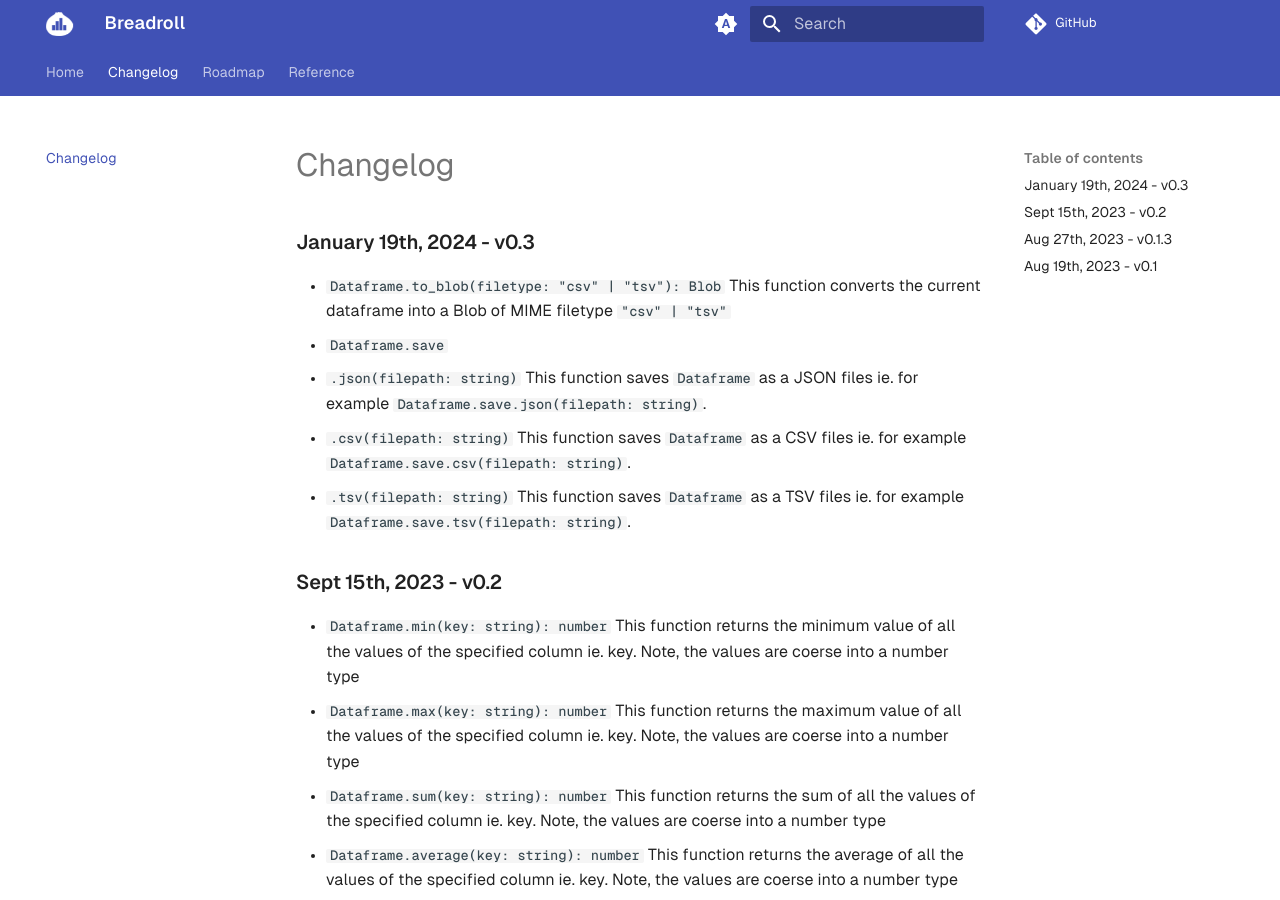
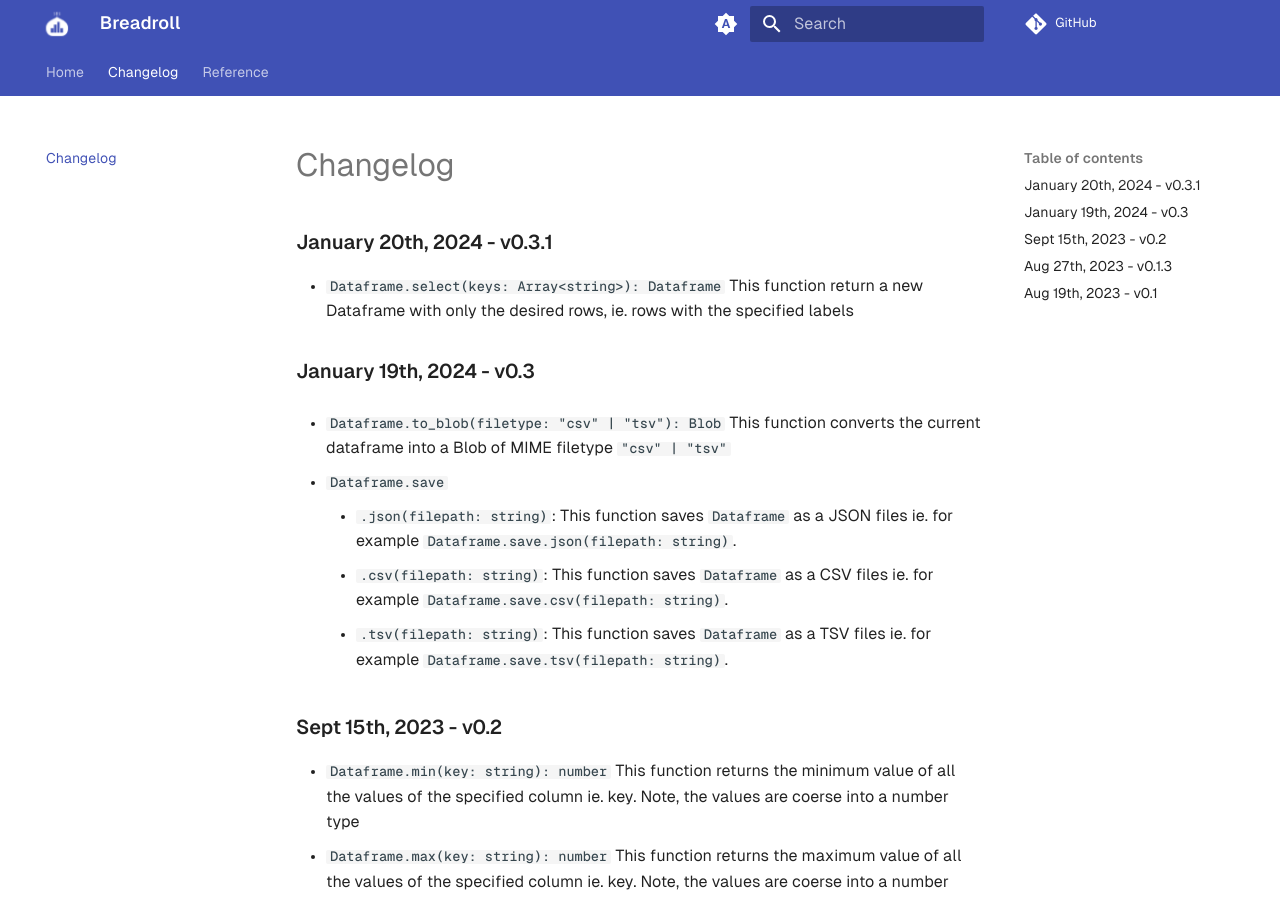
Before and after one commit to devsgnr/breadroll, an MkDocs documentation site: the page built from docs/docs/changelog.md, in a window 1280 px wide and 900 px high. Built offline with MkDocs 1.6.1 and Material for MkDocs 9.7.7, drawn with Linux system fonts in a browser that asks for light colours; comment, search, counter and statistics services are not loaded.

Commit message:
added .select function and modified docs

```diff
--- a/docs/docs/changelog.md
+++ b/docs/docs/changelog.md
@@ -1,15 +1,17 @@
 # Changelog
+
+### **January 20th, 2024 - v0.3.1**
+
+- `Dataframe.select(keys: Array<string>): Dataframe` This function return a new Dataframe with only the desired rows, ie. rows with the specified labels
 
 ### **January 19th, 2024 - v0.3**
 
 - `Dataframe.to_blob(filetype: "csv" | "tsv"): Blob` This function converts the current dataframe into a Blob of MIME filetype `"csv" | "tsv"`
+
 - `Dataframe.save`
-  - `.json(filepath: string)`
-    This function saves `Dataframe` as a JSON files ie. for example `Dataframe.save.json(filepath: string)`.
-  - `.csv(filepath: string)`
-    This function saves `Dataframe` as a CSV files ie. for example `Dataframe.save.csv(filepath: string)`.
-  - `.tsv(filepath: string)`
-    This function saves `Dataframe` as a TSV files ie. for example `Dataframe.save.tsv(filepath: string)`.
+    - `.json(filepath: string)`: This function saves `Dataframe` as a JSON files ie. for example `Dataframe.save.json(filepath: string)`.
+    - `.csv(filepath: string)`: This function saves `Dataframe` as a CSV files ie. for example `Dataframe.save.csv(filepath: string)`.
+    - `.tsv(filepath: string)`: This function saves `Dataframe` as a TSV files ie. for example `Dataframe.save.tsv(filepath: string)`.
 
 ### **Sept 15th, 2023 - v0.2**
 
--- a/docs/docs/roadmap.md
+++ /dev/null
@@ -1 +0,0 @@
-# Roadmap
```
Also changed, not shown: docs/docs/index.md (+3 -2 lines), docs/docs/reference/Dataframe/filter.md (+10 -0 lines), docs/docs/reference/Dataframe/select.md (added, +10 -0 lines), docs/docs/reference/Dataframe/value.md (renamed from docs/docs/reference/Dataframe/values.md, +1 -1 lines), CHANGELOG.md, README.md, docs/docs/assets/png/breadroll_brand.png, docs/docs/assets/png/breadroll_white.png, 3 other files.
